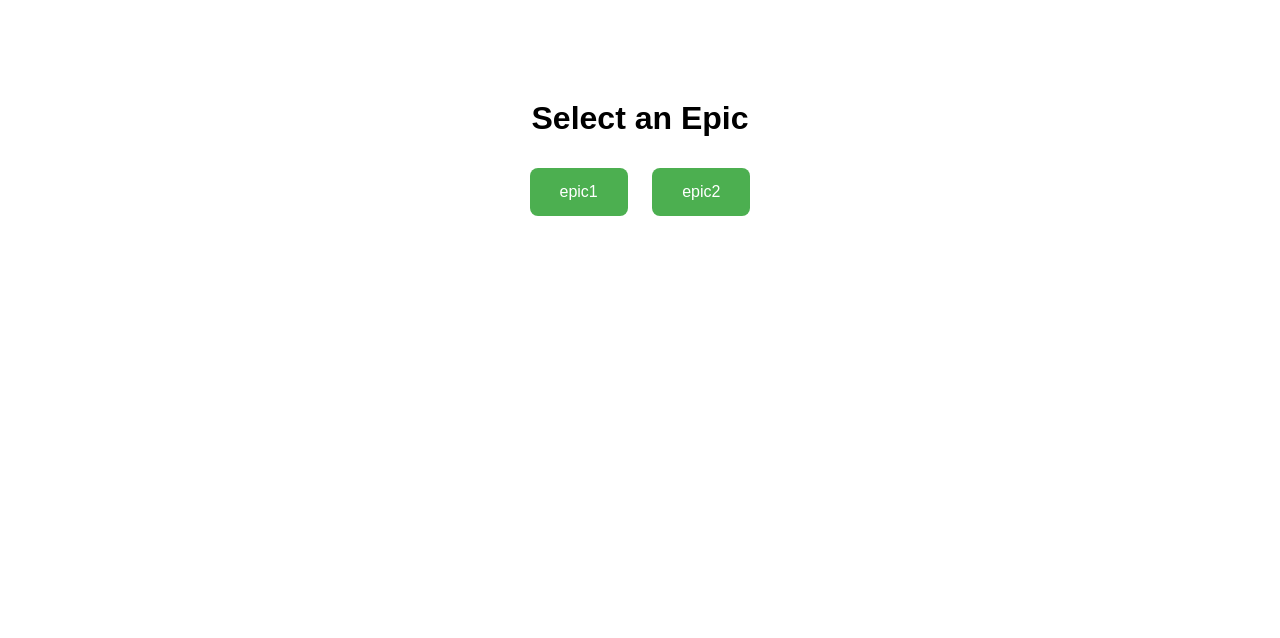
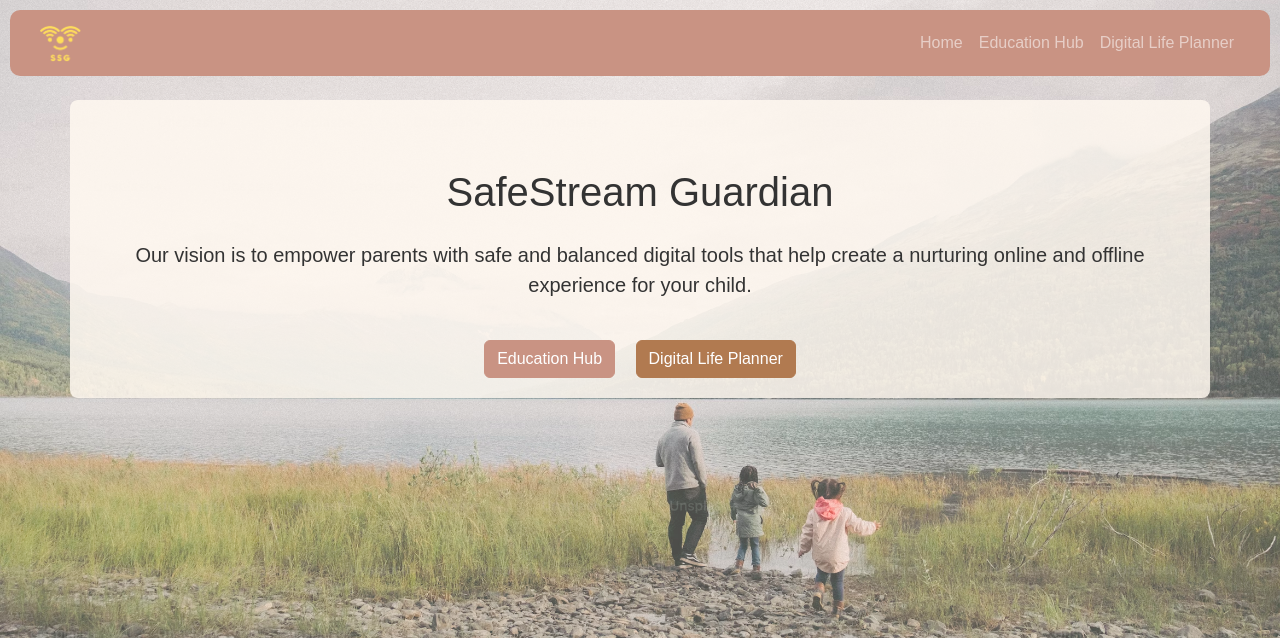
Before and after one commit to HuKaiLiLaJi/FIT5120main, a Flask app: page / in a window 1280 px wide. Shown: the top 638 px of the page. Run offline with Flask 3, Linux system fonts and the light colour scheme.

Commit message:
Visual update 1.0

```diff
--- a/app/static/style.css
+++ b/app/static/style.css
@@ -1,7 +1,83 @@
-/* 可选的样式美化 */
+/* static/style.css */
+
+/* Define our new, grounding color palette */
+:root {
+  --primary-color: #c99383;    /* Clay – used for primary elements */
+  --secondary-color: #b17a50;   /* Wood – used for secondary elements */
+  --primary-hover: #b37c6f;     /* Darker shade for hover states */
+  --secondary-hover: #9f6643;   /* Darker shade for hover states */
+  --background-color: #fff8f0;  /* Buttercream – a warm neutral background */
+  --text-color: #333333;        /* Dark text for readability */
+}
+
+/* Background and body setup */
 body {
-    background-color: #f9f9f9;
-  }
-  .col {
-    min-height: 200px;
-  }
+  background: var(--background-color) url('/static/assets/background.jpg') no-repeat center center fixed;
+  background-size: cover;
+  font-family: Arial, sans-serif;
+  margin: 0;
+  padding: 0;
+  color: var(--text-color);
+}
+
+body::before {
+  content: "";
+  position: fixed;
+  top: 0;
+  left: 0;
+  width: 100%;
+  height: 100%;
+  background: rgba(255, 248, 240, 0.3);
+  z-index: -1;
+}
+
+/* Content container styling */
+.container {
+  background-color: rgba(255, 248, 240, 0.85);
+  padding: 20px;
+  border-radius: 8px;
+}
+
+/* Custom navbar styles: coloured and rounded edges */
+.custom-navbar {
+  background-color: var(--primary-color);
+  border-radius: 10px;
+  margin: 10px;
+  padding: 0.5rem 1rem;
+}
+
+/* Override Bootstrap's button styles with our palette */
+.btn-primary {
+  background-color: var(--primary-color);
+  border-color: var(--primary-color);
+}
+
+.btn-primary:hover,
+.btn-primary:focus {
+  background-color: var(--primary-hover);
+  border-color: var(--primary-hover);
+}
+
+.btn-secondary {
+  background-color: var(--secondary-color);
+  border-color: var(--secondary-color);
+}
+
+.btn-secondary:hover,
+.btn-secondary:focus {
+  background-color: var(--secondary-hover);
+  border-color: var(--secondary-hover);
+}
+
+/* Hover effect on all buttons */
+.btn:hover {
+  transform: scale(1.05);
+  transition: transform 0.2s ease-in-out;
+}
+
+/* Tooltip styling to match our palette */
+.tooltip-inner {
+  background-color: var(--background-color);
+  color: var(--text-color);
+  border: 1px solid var(--text-color);
+}
--- /dev/null
+++ b/app/templates/base.html
@@ -0,0 +1,65 @@
+<!-- templates/base.html -->
+<!DOCTYPE html>
+<html lang="en">
+<head>
+  <meta charset="UTF-8">
+  <!-- Make it phone-friendly -->
+  <meta name="viewport" content="width=device-width, initial-scale=1.0">
+  <title>{% block title %}{% endblock %}</title>
+  <!-- Bootstrap CSS -->
+  <link rel="stylesheet" href="https://cdn.jsdelivr.net/npm/bootstrap@5.3.0/dist/css/bootstrap.min.css">
+  <!-- Global Styles -->
+  <link rel="stylesheet" href="{{ url_for('static', filename='style.css') }}">
+  {% block extra_styles %}{% endblock %}
+</head>
+<body>
+  <!-- NAVBAR -->
+  <nav class="navbar navbar-expand-lg custom-navbar navbar-dark">
+    <div class="container-fluid">
+      <!-- Logo instead of product name -->
+      <a class="navbar-brand" href="{{ url_for('index') }}">
+        <img src="{{ url_for('static', filename='assets/SSG logo.png') }}" alt="SafeStream Guardian Logo" style="height: 40px;">
+      </a>
+      <button class="navbar-toggler" type="button" data-bs-toggle="collapse"
+              data-bs-target="#navbarNav" aria-controls="navbarNav"
+              aria-expanded="false" aria-label="Toggle navigation">
+        <span class="navbar-toggler-icon"></span>
+      </button>
+      <!-- Right-aligned nav items -->
+      <div class="collapse navbar-collapse" id="navbarNav">
+        <ul class="navbar-nav ms-auto">
+          <!-- Home -->
+          <li class="nav-item">
+            <a class="nav-link" href="{{ url_for('index') }}" data-bs-toggle="tooltip" data-bs-placement="bottom" title="Return to homepage">Home</a>
+          </li>
+          <!-- Education Hub with tooltip -->
+          <li class="nav-item">
+            <a class="nav-link" href="{{ url_for('epic1') }}" data-bs-toggle="tooltip" data-bs-placement="bottom" title="Comprehensive learning resources and child safety guidelines.">Education Hub</a>
+          </li>
+          <!-- Digital Life Planner with tooltip -->
+          <li class="nav-item">
+            <a class="nav-link" href="{{ url_for('epic2') }}" data-bs-toggle="tooltip" data-bs-placement="bottom" title="Balanced screen time &amp; activity planning for your child's digital life.">Digital Life Planner</a>
+          </li>
+        </ul>
+      </div>
+    </div>
+  </nav>
+  <!-- END NAVBAR -->
+
+  <!-- MAIN CONTENT -->
+  <div class="container mt-4">
+    {% block content %}{% endblock %}
+  </div>
+
+  <!-- Bootstrap Bundle JS -->
+  <script src="https://cdn.jsdelivr.net/npm/bootstrap@5.3.0/dist/js/bootstrap.bundle.min.js"></script>
+  <!-- Initialize tooltips -->
+  <script>
+    const tooltipTriggerList = [].slice.call(document.querySelectorAll('[data-bs-toggle="tooltip"]'));
+    tooltipTriggerList.map(function (tooltipTriggerEl) {
+      return new bootstrap.Tooltip(tooltipTriggerEl);
+    });
+  </script>
+  {% block extra_scripts %}{% endblock %}
+</body>
+</html>
--- a/app/templates/index.html
+++ b/app/templates/index.html
@@ -1,38 +1,30 @@
-<!DOCTYPE html>
-<html lang="en">
-<head>
-  <meta charset="UTF-8">
-  <title>Epic Buttons</title>
-  <style>
-    body {
-      font-family: Arial, sans-serif;
-      text-align: center;
-      margin-top: 100px;
-    }
-    button {
-      padding: 15px 30px;
-      margin: 10px;
-      font-size: 16px;
-      border: none;
-      border-radius: 8px;
-      cursor: pointer;
-      background-color: #4CAF50;
-      color: white;
-      transition: background-color 0.3s ease;
-    }
-    button:hover {
-      background-color: #45a049;
-    }
-  </style>
-</head>
-<body>
+<!-- templates/index.html -->
+{% extends "base.html" %}
+{% block title %}Home{% endblock %}
 
-  <h1>Select an Epic</h1>
+{% block content %}
+<div class="d-flex flex-column justify-content-center align-items-center text-center mt-5">
+  <h1>SafeStream Guardian</h1>
+  <p class="lead mt-3">
+    Our vision is to empower parents with safe and balanced digital tools
+    that help create a nurturing online and offline experience for your child.
+  </p>
 
-  <button id='epic1'>epic1</button>
-  <button id='epic2'>epic2</button>
+  <div class="mt-4">
+    <button id="epic1"
+            class="btn btn-primary mx-2"
+            onclick="window.location.href='{{ url_for('epic1') }}'">
+      Education Hub
+    </button>
+    <button id="epic2"
+            class="btn btn-secondary mx-2"
+            onclick="window.location.href='{{ url_for('epic2') }}'">
+      Digital Life Planner
+    </button>
+  </div>
+</div>
+{% endblock %}
 
+{% block extra_scripts %}
   <script src="{{ url_for('static', filename='index.js') }}"></script>
-
-</body>
-</html>
+{% endblock %}
```
Also changed, not shown: app/templates/calendar.html (+14 -18 lines), app/templates/epic1.html (+44 -46 lines), app/static/assets/SSG logo.png (added), app/static/assets/background.jpg (added), 2 other files.
